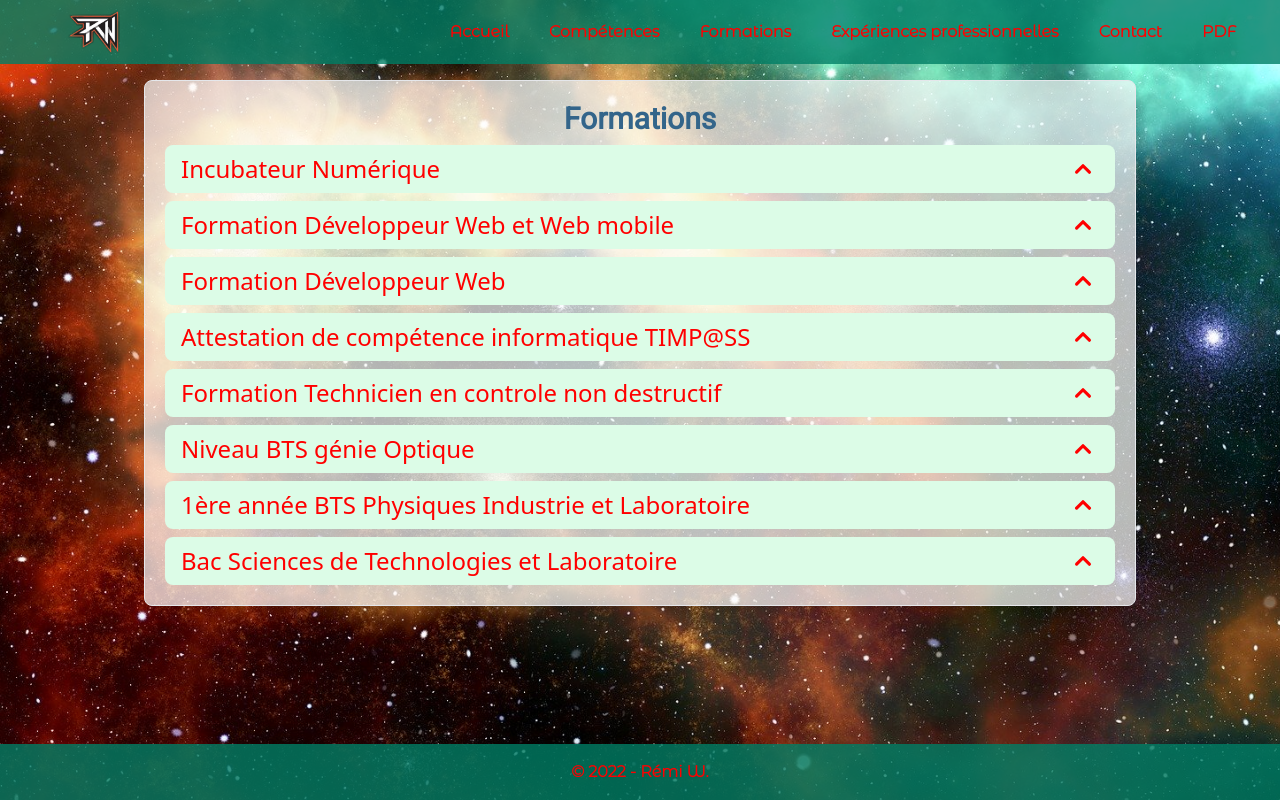
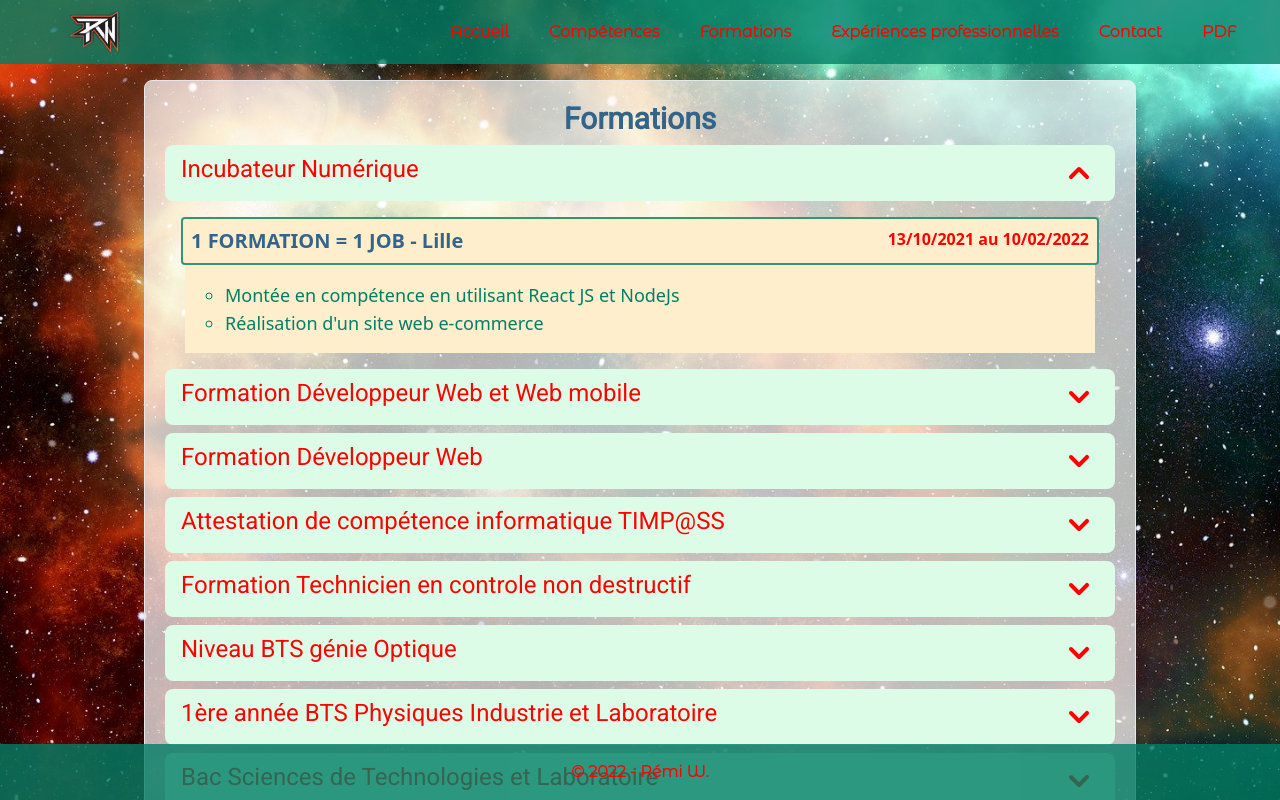
Before and after one commit to Willremi/cv-react, a React (Create React App) app: page /formations in a window 1280 px wide. Built offline with nearby package versions, Linux system fonts and the light colour scheme; a web font is replaced by a local one.

Commit message:
stylisation de la page en cours

```diff
--- a/src/pages/Formations.js
+++ b/src/pages/Formations.js
@@ -1,9 +1,11 @@
 import { Disclosure, Transition } from '@headlessui/react';
-import { ChevronUpIcon } from '@heroicons/react/solid'
+import { ChevronDownIcon, ChevronUpIcon } from '@heroicons/react/solid'
 import React from 'react';
 import FormationsInfo from '../components/datas/formationsData';
 
 const Formations = () => {
+    const lastProjet = FormationsInfo.length;
+
     // Tri d'apparition des projets;
     FormationsInfo.sort(function (a, b) {
         return b.id - a.id;
@@ -30,24 +32,46 @@ const Formations = () => {
                     <Disclosure as="div" className="mt-2" key={item.id}>
                         {({ open }) => (
                             <>
-                                <Disclosure.Button className="flex justify-between w-full px-4 py-2 bg-green-100 rounded-lg hover:bg-div-green focus:outline-none focus-visible:ring focus-visible:ring-purple-500 focus-visible:ring-opacity-75">
-                                    <h2 className='font-medium text-left text-div-red '>{item.title}</h2>
-                                    <ChevronUpIcon
-                                        className={`${open && 'transform rotate-180'} w-8 h-8 text-div-red`}
-                                    />
+                                <Disclosure.Button className="flex justify-between w-full px-4 py-2 bg-green-100 rounded-lg hover:bg-div-green focus:outline-none focus-visible:ring focus-visible:ring-div-blue focus-visible:ring-opacity-75">
+                                    <div><h2 className='font-medium text-left text-div-red font-roboto'>{item.title}</h2></div>
+                                    <div>
+                                        {item.id === lastProjet ? <ChevronUpIcon
+                                            className={`${open ? 'transform rotate-180' : ''} w-10 h-10 text-div-red`}
+                                        /> : <ChevronDownIcon
+                                            className={`${open ? 'transform rotate-180' : ''} w-10 h-10 text-div-red`}
+                                        />}
+                                    </div>
                                 </Disclosure.Button>
+                                <Transition
+                                    show={item.id === lastProjet ? !open : open}
+                                    enter="transition duration-100 ease-out"
+                                    enterFrom="transform scale-95 opacity-0"
+                                    enterTo="transform scale-100 opacity-100"
+                                    leave="transition duration-75 ease-out"
+                                    leaveFrom="transform scale-100 opacity-100"
+                                    leaveTo="transform scale-95 opacity-0"
+                                >
                                     <Disclosure.Panel className="px-4 pt-4 pb-2">
-                                    <div className="flex flex-col xl:flex-row xl:justify-between">
+                                        <div className="flex flex-col xl:flex-row xl:justify-between bg-nav-yellow border-nav-greenOp border-2 p-2 rounded">
                                             <h3 className='text-div-blue font-semibold text-center'>{item.location}</h3>
-                                        <p className='text-div-blue font-semibold text-sm text-center'>{item.dates}</p>
+                                            <p className='text-div-red font-semibold text-base text-center'>{item.dates}</p>
 
                                         </div>
-                                    {item.actions && item.actions.map(elt =>
-                                    <ul key={elt.id}>
-                                        <li>{elt.description}</li>
+                                        {item.actions &&
+                                            <div className="bg-nav-yellow mx-1 py-4">
+                                                {item.actions.map(elt =>
+                                                    <div key={elt.id} className="mx-6 xl:mx-10 ">
+                                                        <ul className='list-[circle]'>
+                                                            <li className='xl:text-lg text-div-green'>{elt.description}</li>
                                                         </ul>
+                                                    </div>
+
                                                 )}
+                                            </div>
+                                        }
                                     </Disclosure.Panel>
+
+                                </Transition>
                             </>
                         )}
                     </Disclosure>
```
Lines whose indentation alone changed are shown as unchanged.
